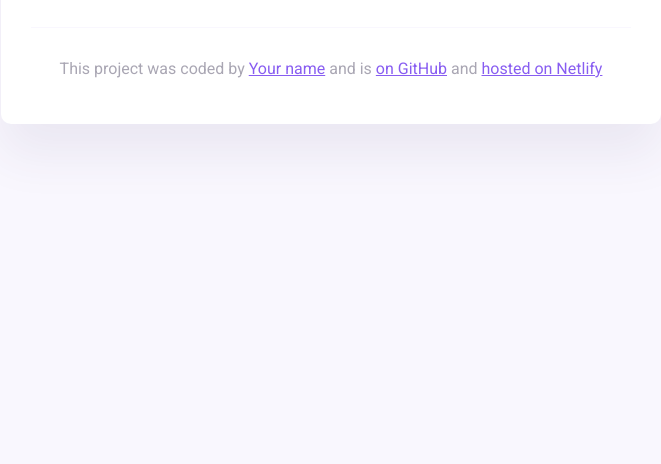
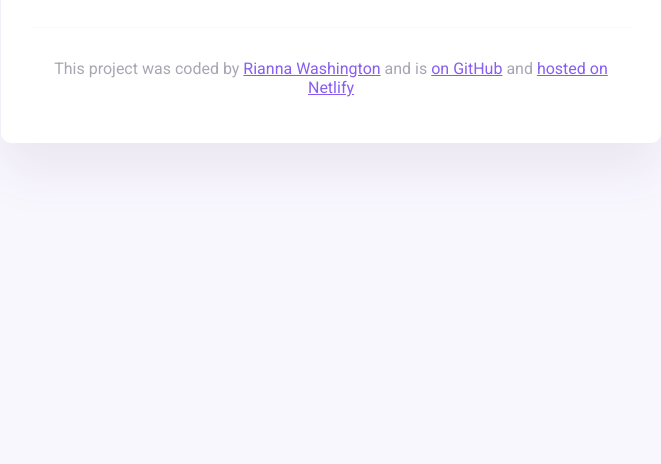
Before and after one commit to riannabrooke/rianna-shecodes-repo-week-6-homework, a website built with Parcel: page index.html in a window 1280 px wide. Shown: the part 336-800 px from the top of the page, without its empty margins (309-970 px from the left). Built offline with nearby package versions, Linux system fonts and the light colour scheme.

Commit message:
updated my name to Rianna Washington

```diff
--- a/index.html
+++ b/index.html
@@ -47,7 +47,7 @@
       <footer>
         <p>
           This project was coded by
-          <a href="https://github.com/riannabrooke" target="_blank">Your name</a> and is
+          <a href="https://github.com/riannabrooke" target="_blank">Rianna Washington</a> and is
           <a href="https://github.com/riannabrooke/rianna-shecodes-repo-week-6-homework" target="_blank"> on GitHub</a> and
           <a href="https://glowing-squirrel-8bde5f.netlify.app/" target="_blank">hosted on Netlify</a>
         </p>
```
